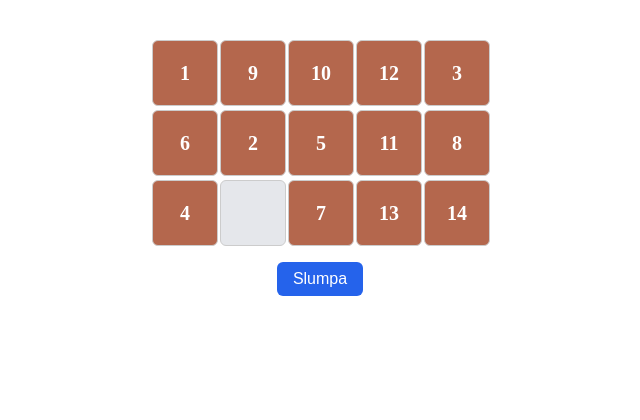
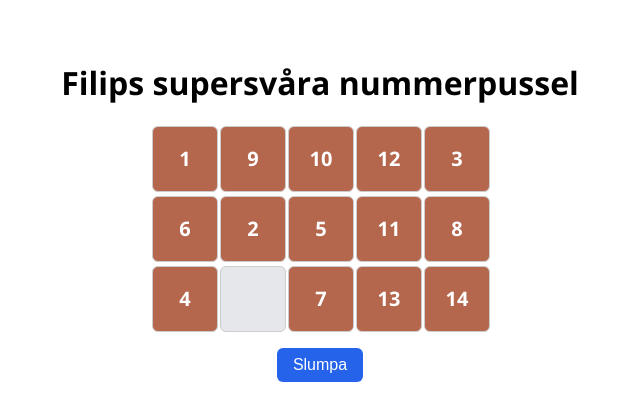
Before and after one commit to filiplyrheden/Nummerpussel, a React (Vite) app: page / in a window 1280 px wide. Shown: the top 420 px of the page, without its empty margins (320-960 px from the left). Built offline with nearby package versions, Linux system fonts and the light colour scheme.

Commit message:
Added Open sans-font

```diff
--- a/index.html
+++ b/index.html
@@ -3,6 +3,12 @@
   <head>
     <meta charset="UTF-8" />
     <meta name="viewport" content="width=device-width, initial-scale=1.0" />
+    <link rel="preconnect" href="https://fonts.googleapis.com" />
+    <link rel="preconnect" href="https://fonts.gstatic.com" crossorigin />
+    <link
+      href="https://fonts.googleapis.com/css2?family=Open+Sans:ital,wght@0,300..800;1,300..800&display=swap"
+      rel="stylesheet"
+    />
     <title>Nummerpussel</title>
   </head>
   <body>
--- a/src/App.css
+++ b/src/App.css
@@ -3,6 +3,7 @@
   margin: 0 auto;
   padding: 2rem;
   text-align: center;
+  font-family: "Open Sans", sans-serif;
 }
 
 button {
@@ -18,3 +19,11 @@
 button:hover {
   background-color: #1e40af;
 }
+
+.open-sans {
+  font-family: "Open Sans", sans-serif;
+  font-optical-sizing: auto;
+  font-weight: 400;
+  font-style: normal;
+  font-variation-settings: "wdth" 100;
+}
--- a/src/App.tsx
+++ b/src/App.tsx
@@ -73,6 +73,7 @@
 
   return (
     <>
+      <h1>Filips supersvåra nummerpussel</h1>
       <Board squares={squares} onClick={handleClick} />
       <button onClick={reshuffle}>Slumpa</button>
       {isWinner && (
```
